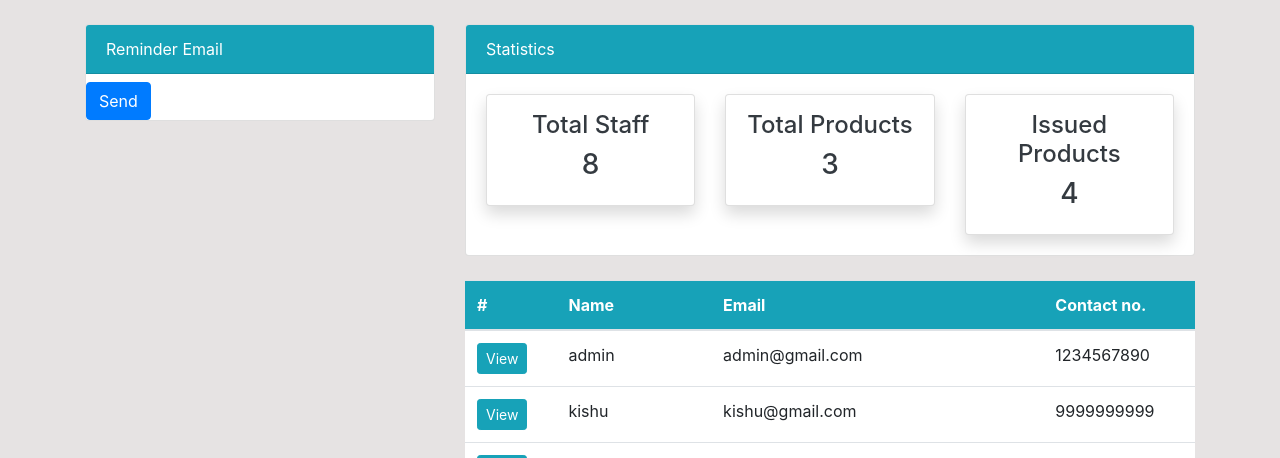
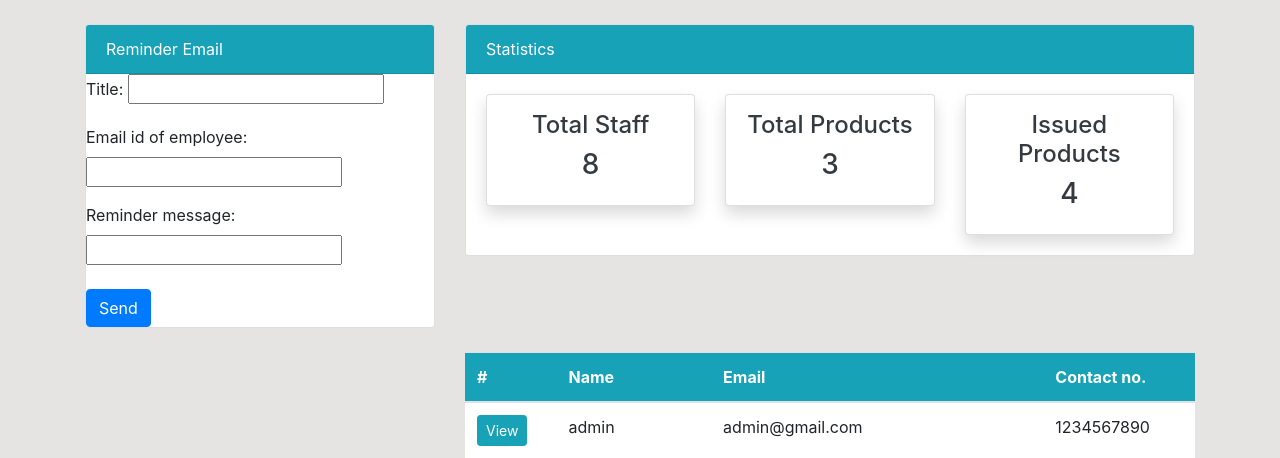
Before and after one commit to prii1812/inventoryproject-master-master, a Django app: page /staff/ in a window 1280 px wide. Shown: the part 56-514 px from the top of the page. Run offline with Django 4.2, Linux system fonts and the light colour scheme; a user stored in the database is signed in; data comes from the database, SQL or seed files in the repository; both versions use the stored data as it was after the commit.

Commit message:
reminderrr

```diff
--- a/dashboard/views.py
+++ b/dashboard/views.py
@@ -52,19 +52,48 @@ def staff(request):
     workers_count = workers.count()
     items_count =Issued_Items.objects.all().count()
     product_count =Product.objects.all().count()
-
+    if request.method=='POST':
+        emailform=sendemailform(request.POST)
+        if emailform.is_valid():
+            name=emailform.cleaned_data['title']
+            toemail=emailform.cleaned_data['empemail']
+            message=emailform.cleaned_data['message']
+            send_mail(name,message,'settings.EMAIL_HOST_USER',[toemail],fail_silently=False)
+            return redirect('dashboardindex')
+    else:
+        emailform=sendemailform()
     context= {
         'workers':workers,
         'workers_count': workers_count,
         'items_count': items_count,
         'product_count': product_count,
+        'emailform':emailform,
     }
     return render(request,'dashboard/staff.html',context)
 @login_required
 def staff_detail(request,pk):
+    worker=User.objects.all()
+    workers_count = worker.count()
+    items_count =Issued_Items.objects.all().count()
+    product_count =Product.objects.all().count()
+    if request.method=='POST':
+        emailform=sendemailform(request.POST)
+        if emailform.is_valid():
+            name=emailform.cleaned_data['title']
+            toemail=emailform.cleaned_data['empemail']
+            message=emailform.cleaned_data['message']
+            send_mail(name,message,'settings.EMAIL_HOST_USER',[toemail],fail_silently=False)
+            return redirect('dashboardindex')
+    else:
+        emailform=sendemailform()
     workers=User.objects.get(id=pk)
     context={
-        'workers':workers
+        'workers':workers,
+        'emailform':emailform,
+        'worker':worker,
+        'workers_count': workers_count,
+        'items_count': items_count,
+        'product_count': product_count,
     }
 
     return render(request,'dashboard/staff_detail.html',context)
@@ -123,24 +152,22 @@ def issued_items(request):
  items_count = items.count()
  workers_count =User.objects.all().count()
  product_count =Product.objects.all().count()
+ if request.method=='POST':
+        emailform=sendemailform(request.POST)
+        if emailform.is_valid():
+            name=emailform.cleaned_data['title']
+            toemail=emailform.cleaned_data['empemail']
+            message=emailform.cleaned_data['message']
+            send_mail(name,message,'settings.EMAIL_HOST_USER',[toemail],fail_silently=False)
+            return redirect('dashboardindex')
+ else:
+    emailform=sendemailform()
  context={
      'items':items,
      'workers_count': workers_count,
      'items_count': items_count,
      'product_count': product_count,
+     'emailform':emailform,
  }
 
  return render(request,'dashboard/issueditems.html',context)
-
-#@login_required
-#def sendemail(request):
- #   if request.method == 'POST':
-  #   emailform=sendemailform(request.POST)
-   #  if emailform.is_valid():
-    #     return redirect('dashboardindex')
-    #else:
-     #   emailform=sendemailform()
-   # context={
-    #    'emailform':emailform
-    #}
-    #return render(request,"dasboard/index.html",context)
--- a/template/dashboard/issueditems.html
+++ b/template/dashboard/issueditems.html
@@ -1,5 +1,6 @@
 {% extends 'partials/base.html' %}
 {% block title %}Issued items Page{% endblock %}
+
 {% block content %}
 {% include 'partials/topnav.html'%}
 <!--Table-->
--- a/template/dashboard/staff.html
+++ b/template/dashboard/staff.html
@@ -5,7 +5,8 @@
  <!--Table-->
  <div class="container">
     <div class="row my-4">
-        <div class="col-md-4"></div>
+            <div class="col-md-4">
+            </div>
         <div class="col-md-8">
             <table class="table bg-white">
                 <thead class="bg-info">
```
Also changed, not shown: db.sqlite3.
